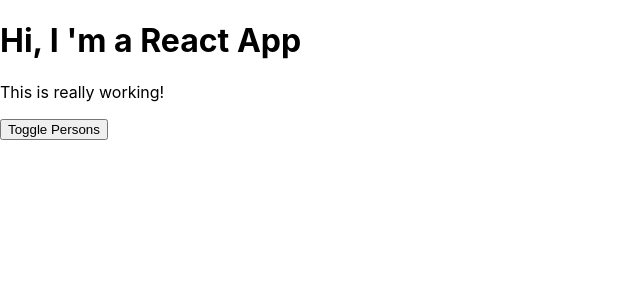
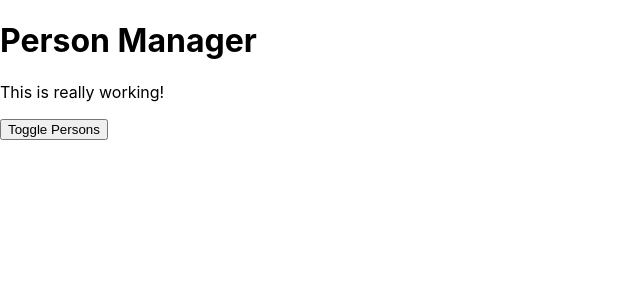
Before and after one commit to tommynicoletti/react-complete-guide, a React app: page / in a window 1280 px wide. Shown: the top 300 px of the page, without its empty margins (0-640 px from the left). Built offline with nearby package versions, Linux system fonts and the light colour scheme.

Commit message:
Component lifecycle overview

```diff
--- a/src/components/Cockpit/Cockpit.js
+++ b/src/components/Cockpit/Cockpit.js
@@ -15,7 +15,7 @@ const cockpit = (props) => {
     }
     return (
         <div className={classes.Cockpit}>
-            <h1> Hi, I 'm a React App</h1>
+            <h1>{props.title}</h1>
             <p className={assignedClasses.join(' ')} > This is really working! </p>
             <button
                 className={btnClass}
--- a/src/components/Persons/Person/Person.js
+++ b/src/components/Persons/Person/Person.js
@@ -2,6 +2,7 @@ import React from 'react';
 import classes from './Person.css';
 
 const person = (props) => {
+    console.log('[Person.js] rendering...');
     return (
         <div className={classes.Person}>
             <p onClick={props.click} > I'm {props.name} and I am {props.age} years old!</p>
--- a/src/components/Persons/Persons.js
+++ b/src/components/Persons/Persons.js
@@ -1,7 +1,9 @@
 import React from 'react';
 import Person from './Person/Person';
 
-const persons = (props) => props.persons.map((person, index) => {
+const persons = (props) => {
+    console.log('[Persons.js] rendering...');
+    return props.persons.map((person, index) => {
         return <Person
             click={() => props.clicked(index)}
             name={person.name}
@@ -10,5 +12,6 @@ const persons = (props) => props.persons.map((person, index) => {
             changed={(event) => props.changed(event, person.id)}
         />
     });
+}
 
 export default persons;
--- a/src/containers/App.js
+++ b/src/containers/App.js
@@ -4,7 +4,10 @@ import Persons from '../components/Persons/Persons';
 import Cockpit from '../components/Cockpit/Cockpit';
 
 class App extends Component {
-    state = {
+    constructor(props) {
+        super(props);
+        console.log('[App.js] constructor');
+        this.state = {
             persons: [
                 { id: 'abc1', name: 'Max', age: 28 },
                 { id: 'abc12', name: 'Manu', age: 29 },
@@ -12,19 +15,16 @@ class App extends Component {
             ],
             otherState: 'some other value'
         };
+    }
 
-    switchNameHandler = (newName) => {
-        // console.log('Was clicked!');
-        // DON'T DO THIS: this.state.persons[0].name = 'Maximilian';
-        this.setState({
-            persons: [
-                { name: newName, age: 28 },
-                { name: 'Manu', age: 29 },
-                { name: 'Stephanie', age: 27 }
-            ],
-            showPersons: false
-        });
-    };
+    static getDerivedStateFromProps(props, state) {
+        console.log('[App.js] getDerivedStateFromProps', props);
+        return state;
+    }
+
+    componentDidMount() {
+        console.log('[App.js] componentDidMount');
+    }
 
     nameChangedHandler = (event, id) => {
         const personIndex = this.state.persons.findIndex(p => {
@@ -55,6 +55,7 @@ class App extends Component {
     }
 
     render() {
+        console.log('[App.js] render');
         let persons = null;
 
         if (this.state.showPersons) {
@@ -67,6 +68,7 @@ class App extends Component {
         return (
             <div className={classes.App} >
                 <Cockpit
+                    title={this.props.appTitle}
                     showPersons={this.state.showPersons}
                     persons={this.state.persons}
                     clicked={this.togglePersonsHandler}
--- a/src/index.js
+++ b/src/index.js
@@ -4,7 +4,7 @@ import './index.css';
 import App from './containers/App';
 import * as serviceWorker from './serviceWorker';
 
-ReactDOM.render(<App />, document.getElementById('root'));
+ReactDOM.render(<App appTitle="Person Manager" />, document.getElementById('root'));
 
 // If you want your app to work offline and load faster, you can change
 // unregister() to register() below. Note this comes with some pitfalls.
```
Lines whose indentation alone changed are shown as unchanged.
